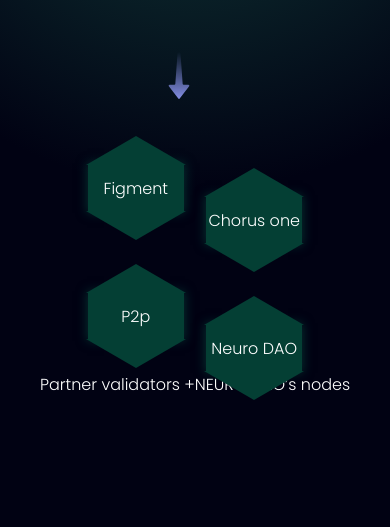
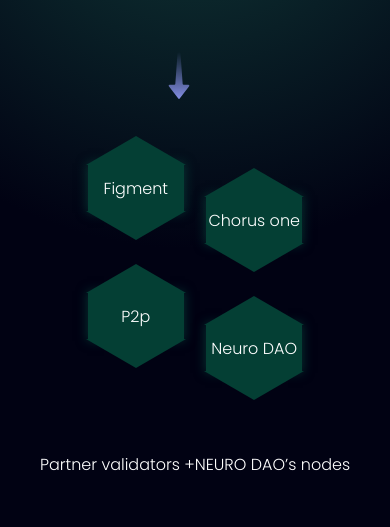
Before and after one commit to neuromind-ai/neuromind_v2, a React (Vite) app: page / in a window 390 px wide. Shown: the part 2060-2587 px from the top of the page. Built offline with nearby package versions, Linux system fonts and the light colour scheme; a web font is replaced by a local one.

Commit message:
minor fix

```diff
--- a/src/pages/home/depin/depin.css
+++ b/src/pages/home/depin/depin.css
@@ -324,6 +324,9 @@
     .content_3{
         height: unset;
     }
+    .partner_validators{
+        gap: 5rem;
+    }
     .table_content{
         padding: 1rem;
         min-width: 364px;
```
